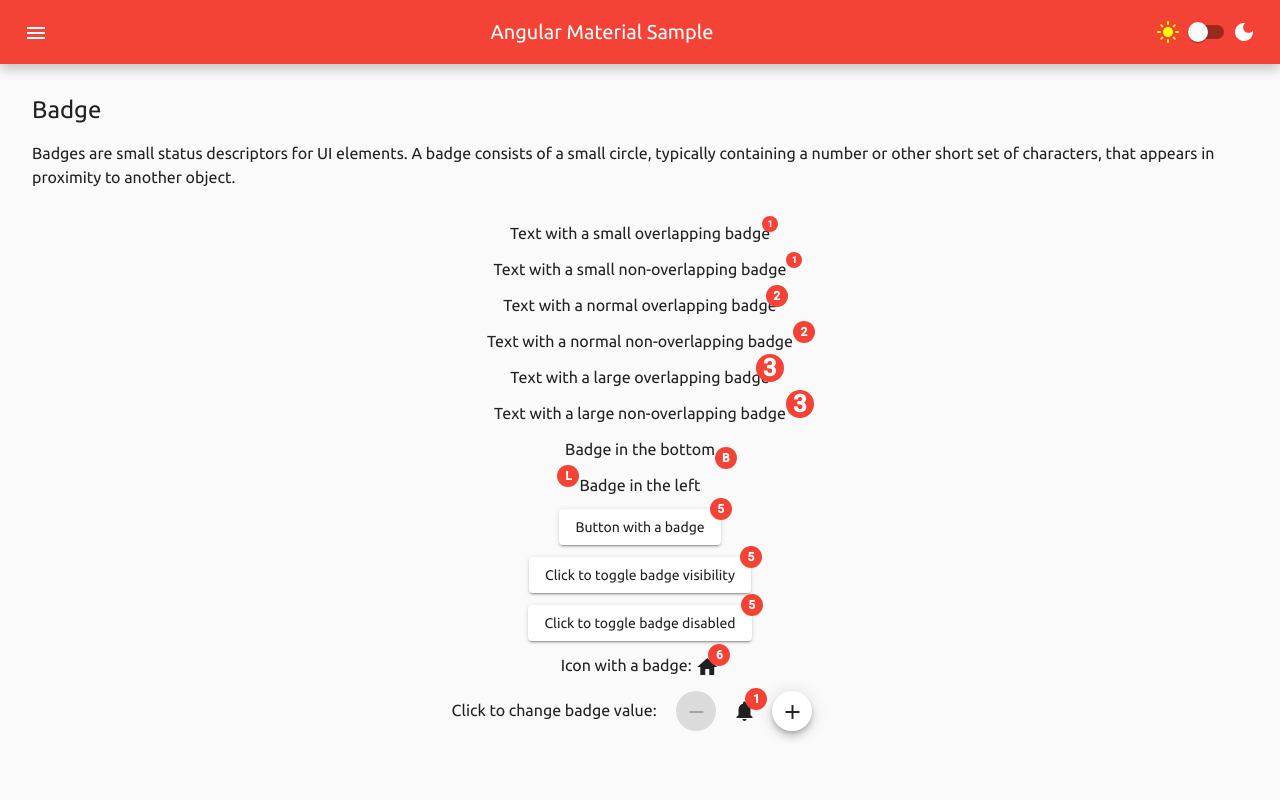
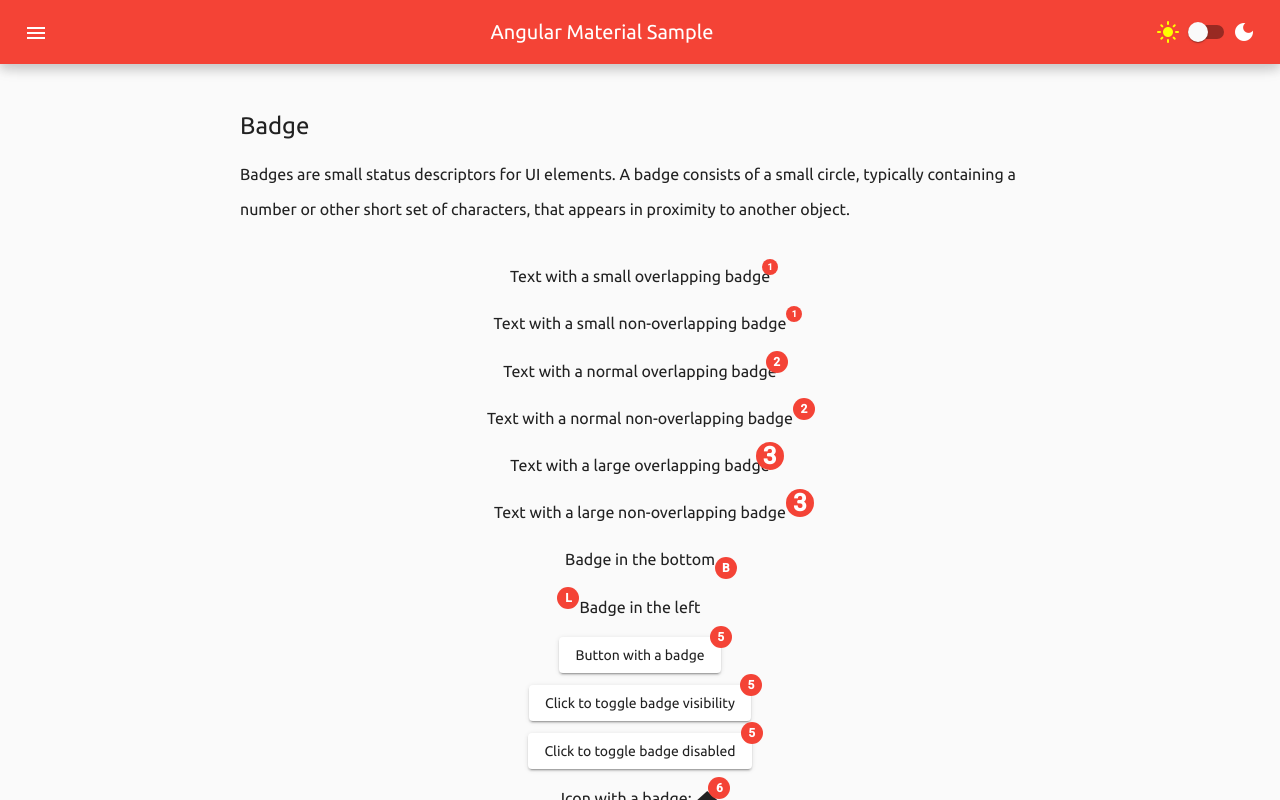
Before and after one commit to dinitha1296/angular-material-sample, an Angular app: page /badge in a window 1280 px wide. Built offline with nearby package versions, Linux system fonts and the light colour scheme.

Commit message:
refactor: moving main text style to a css class

```diff
--- a/src/app/autocomplete/page/autocomplete/autocomplete.component.html
+++ b/src/app/autocomplete/page/autocomplete/autocomplete.component.html
@@ -1,4 +1,4 @@
-<div class="mat-primary" [ngStyle]="{'width': '100%', 'padding': '2rem'}">
+<div class="main-text">
   <h1>Autocomplete</h1>
   <p>The autocomplete is a normal text input enhanced by a panel of suggested options.</p>
   <form>
--- a/src/app/badge/page/badge/badge.component.html
+++ b/src/app/badge/page/badge/badge.component.html
@@ -1,4 +1,4 @@
-<div [ngStyle]="{'padding': '2rem'}">
+<div class="main-text">
   <h1>Badge</h1>
   <p>Badges are small status descriptors for UI elements. A badge consists of a small circle, typically containing a number or other short set of characters, that appears in proximity to another object.</p>
   <div [ngStyle]="{'text-align': 'center', 'margin': '2rem'}">
--- a/src/app/bottom-sheet/page/bottom-sheet/bottom-sheet.component.html
+++ b/src/app/bottom-sheet/page/bottom-sheet/bottom-sheet.component.html
@@ -1,4 +1,4 @@
-<div [ngStyle]="{'padding': '2rem'}">
+<div class="main-text">
   <h1>Bottom Sheet</h1>
   <p>The MatBottomSheet service can be used to open Material Design panels to the bottom of the screen. These panels are intended primarily as an interaction on mobile devices where they can be used as an alternative to dialogs and menus.</p>
   <div class="buttons-section">
--- a/src/styles.scss
+++ b/src/styles.scss
@@ -20,3 +20,12 @@
     font-family: 'Ubuntu', sans-serif !important;
     line-height: 1.2 !important;
 }
+
+.main-text {
+    padding: 3rem;
+    max-width: 800px;
+    margin: auto;
+    p {
+        line-height: 2.2rem;
+    }
+}
```
